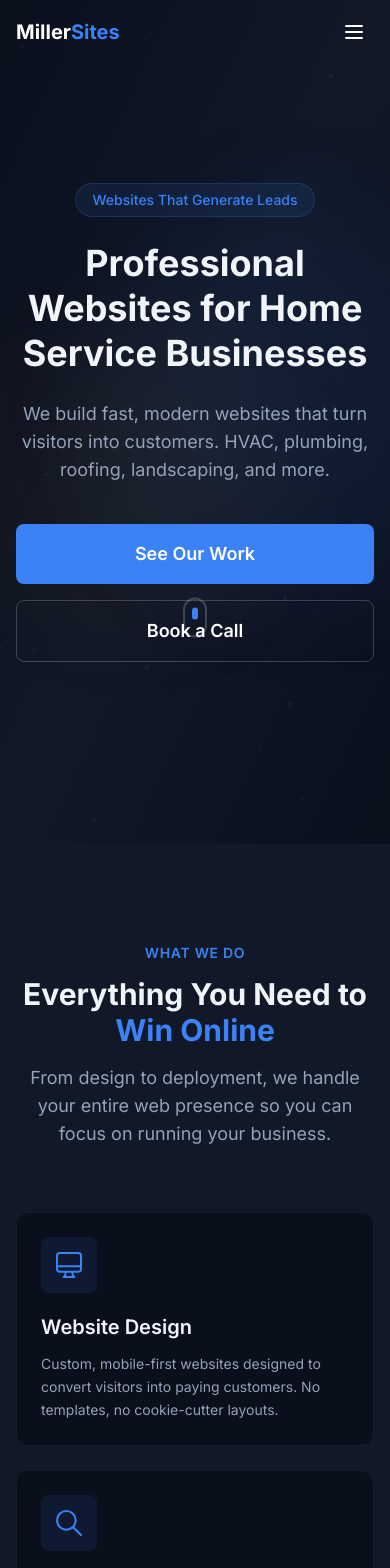
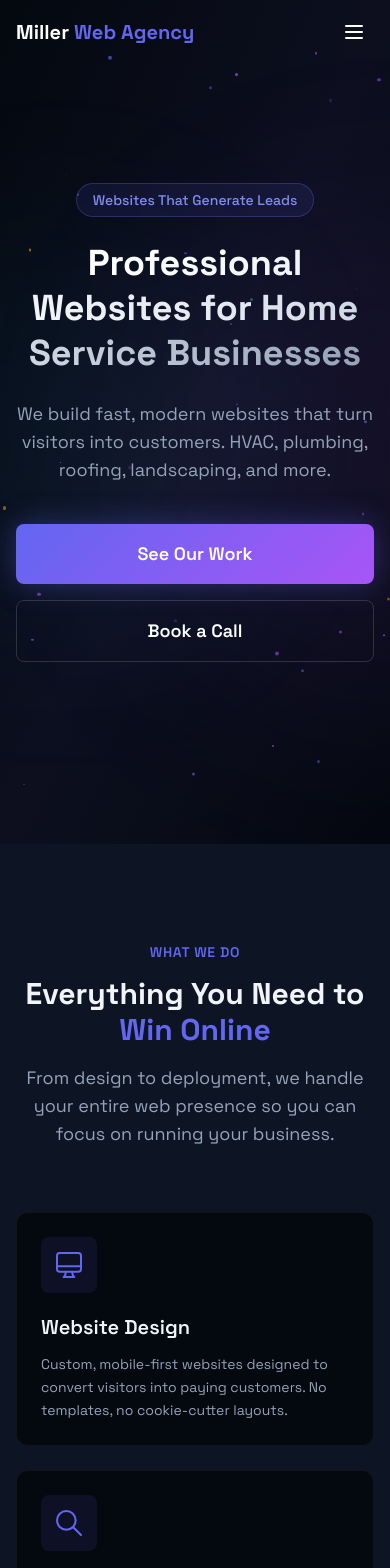
Before and after one commit to ethanmillerinvestments-code/miller-sites, a Next.js app: page / in a window 390 px wide. Shown: the top 1568 px of the page. Built offline with nearby package versions, Linux system fonts and the light colour scheme.

Commit message:
Redesign: Miller Web Agency rebrand, new colors/font, parallax bg, monthly pricing

```diff
--- a/src/app/globals.css
+++ b/src/app/globals.css
@@ -3,7 +3,7 @@
 @tailwind utilities;
 
 :root {
-  --background: #0a0f1c;
+  --background: #04080f;
   --foreground: #f1f5f9;
 }
 
@@ -17,14 +17,14 @@ body {
 }
 
 ::-webkit-scrollbar {
-  width: 8px;
+  width: 6px;
 }
 
 ::-webkit-scrollbar-track {
-  background: #0a0f1c;
+  background: #04080f;
 }
 
 ::-webkit-scrollbar-thumb {
-  background: #3b82f6;
+  background: linear-gradient(180deg, #6366f1, #a855f7);
   border-radius: 4px;
 }
--- a/src/app/layout.tsx
+++ b/src/app/layout.tsx
@@ -1,14 +1,15 @@
 import type { Metadata } from "next";
-import { Inter } from "next/font/google";
+import { Space_Grotesk } from "next/font/google";
 import "./globals.css";
 
-const inter = Inter({
+const spaceGrotesk = Space_Grotesk({
   subsets: ["latin"],
-  variable: "--font-inter",
+  variable: "--font-space",
+  weight: ["300", "400", "500", "600", "700"],
 });
 
 export const metadata: Metadata = {
-  title: "MillerSites - Professional Websites for Home Service Businesses",
+  title: "Miller Web Agency - Websites That Generate Leads",
   description:
     "We build high-converting websites for HVAC, plumbing, roofing, landscaping, and other home service businesses. Get more leads with a professional online presence.",
 };
@@ -20,7 +21,7 @@ export default function RootLayout({
 }>) {
   return (
     <html lang="en" className="scroll-smooth">
-      <body className={`${inter.variable} font-sans antialiased bg-navy text-slate-100`}>
+      <body className={`${spaceGrotesk.variable} font-sans antialiased bg-navy text-slate-100`}>
         {children}
       </body>
     </html>
--- a/src/app/page.tsx
+++ b/src/app/page.tsx
@@ -9,12 +9,14 @@ import Testimonials from "@/components/Testimonials";
 import FAQ from "@/components/FAQ";
 import Contact from "@/components/Contact";
 import Footer from "@/components/Footer";
+import ParallaxBackground from "@/components/ParallaxBackground";
 
 export default function Home() {
   return (
     <>
+      <ParallaxBackground />
       <Navbar />
-      <main>
+      <main className="relative z-10">
         <Hero />
         <Services />
         <Industries />
--- a/src/components/Footer.tsx
+++ b/src/components/Footer.tsx
@@ -6,7 +6,7 @@ export default function Footer() {
           {/* Brand */}
           <div className="md:col-span-2">
             <span className="text-2xl font-bold text-white">
-              Miller<span className="text-electric">Sites</span>
+              Miller <span className="text-electric">Web Agency</span>
             </span>
             <p className="text-slate-400 mt-3 max-w-sm text-sm leading-relaxed">
               Professional websites for home service businesses.
--- a/src/components/Hero.tsx
+++ b/src/components/Hero.tsx
@@ -5,16 +5,18 @@ import { useEffect, useState } from "react";
 
 function Particles() {
   const [particles, setParticles] = useState<
-    { x: number; y: number; size: number; delay: number }[]
+    { x: number; y: number; size: number; delay: number; color: string }[]
   >([]);
 
   useEffect(() => {
+    const colors = ["#6366f1", "#22d3ee", "#a855f7", "#f59e0b"];
     setParticles(
-      Array.from({ length: 30 }, () => ({
+      Array.from({ length: 40 }, () => ({
         x: Math.random() * 100,
         y: Math.random() * 100,
-        size: Math.random() * 4 + 1,
-        delay: Math.random() * 5,
+        size: Math.random() * 3 + 1,
+        delay: Math.random() * 6,
+        color: colors[Math.floor(Math.random() * colors.length)],
       }))
     );
   }, []);
@@ -24,10 +26,21 @@ function Particles() {
       {particles.map((p, i) => (
         <motion.div
           key={i}
-          className="absolute rounded-full bg-electric/20"
-          style={{ left: `${p.x}%`, top: `${p.y}%`, width: p.size, height: p.size }}
-          animate={{ y: [0, -30, 0], opacity: [0.2, 0.6, 0.2] }}
-          transition={{ duration: 4 + Math.random() * 3, repeat: Infinity, delay: p.delay }}
+          className="absolute rounded-full"
+          style={{
+            left: `${p.x}%`,
+            top: `${p.y}%`,
+            width: p.size,
+            height: p.size,
+            backgroundColor: p.color,
+            opacity: 0.4,
+          }}
+          animate={{ y: [0, -40, 0], opacity: [0.2, 0.7, 0.2] }}
+          transition={{
+            duration: 5 + Math.random() * 4,
+            repeat: Infinity,
+            delay: p.delay,
+          }}
         />
       ))}
     </div>
@@ -48,14 +61,18 @@ function TypewriterText({ text }: { text: string }) {
         setDone(true);
         clearInterval(interval);
       }
-    }, 50);
+    }, 45);
     return () => clearInterval(interval);
   }, [text]);
 
   return (
     <span>
       {displayed}
-      {!done && <span className="animate-pulse text-electric">|</span>}
+      {!done && (
+        <span className="animate-pulse" style={{ color: "#6366f1" }}>
+          |
+        </span>
+      )}
     </span>
   );
 }
@@ -63,10 +80,12 @@ function TypewriterText({ text }: { text: string }) {
 export default function Hero() {
   return (
     <section className="relative min-h-screen flex items-center justify-center overflow-hidden">
-      {/* Gradient background */}
-      <div className="absolute inset-0 bg-gradient-to-br from-navy via-navy-light to-navy" />
-      <div className="absolute top-1/4 left-1/4 w-96 h-96 bg-electric/10 rounded-full blur-3xl animate-pulse-glow" />
-      <div className="absolute bottom-1/4 right-1/4 w-80 h-80 bg-gold/5 rounded-full blur-3xl animate-pulse-glow" />
+      {/* Rich gradient background */}
+      <div className="absolute inset-0 bg-gradient-to-br from-[#04080f] via-[#0d0f1f] to-[#04080f]" />
+
+      {/* Hero-specific glows */}
+      <div className="absolute top-1/4 left-1/3 w-[500px] h-[500px] rounded-full bg-violet-brand/15 blur-[100px] animate-pulse-glow" />
+      <div className="absolute bottom-1/4 right-1/3 w-[400px] h-[400px] rounded-full bg-cyan-brand/10 blur-[100px] animate-pulse-glow" />
 
       <Particles />
 
@@ -76,7 +95,14 @@ export default function Hero() {
           animate={{ opacity: 1, y: 0 }}
           transition={{ duration: 0.8 }}
         >
-          <span className="inline-block bg-electric/10 text-electric text-sm font-medium px-4 py-1.5 rounded-full mb-6 border border-electric/20">
+          <span
+            className="inline-block text-sm font-medium px-4 py-1.5 rounded-full mb-6 border"
+            style={{
+              background: "rgba(99,102,241,0.1)",
+              color: "#818cf8",
+              borderColor: "rgba(99,102,241,0.3)",
+            }}
+          >
             Websites That Generate Leads
           </span>
         </motion.div>
@@ -87,7 +113,9 @@ export default function Hero() {
           transition={{ duration: 0.8, delay: 0.2 }}
           className="text-4xl sm:text-5xl md:text-7xl font-bold leading-tight mb-6"
         >
-          <TypewriterText text="Professional Websites for Home Service Businesses" />
+          <span className="bg-gradient-to-r from-white via-slate-200 to-slate-400 bg-clip-text text-transparent">
+            <TypewriterText text="Professional Websites for Home Service Businesses" />
+          </span>
         </motion.h1>
 
         <motion.p
@@ -106,34 +134,29 @@ export default function Hero() {
           transition={{ duration: 0.8, delay: 0.6 }}
           className="flex flex-col sm:flex-row gap-4 justify-center"
         >
-          <a
+          <motion.a
             href="#results"
-            className="bg-electric hover:bg-electric-dark text-white font-semibold px-8 py-4 rounded-lg text-lg transition-all hover:shadow-lg hover:shadow-electric/25"
+            whileHover={{ scale: 1.07 }}
+            whileTap={{ scale: 0.97 }}
+            transition={{ type: "spring", stiffness: 400 }}
+            className="relative overflow-hidden font-semibold px-8 py-4 rounded-lg text-lg text-white"
+            style={{
+              background: "linear-gradient(135deg, #6366f1, #a855f7)",
+              boxShadow: "0 0 30px rgba(99,102,241,0.35)",
+            }}
           >
             See Our Work
-          </a>
-          <a
+          </motion.a>
+          <motion.a
             href="#contact"
-            className="border border-white/20 hover:border-white/40 text-white font-semibold px-8 py-4 rounded-lg text-lg transition-all hover:bg-white/5"
+            whileHover={{ scale: 1.07 }}
+            whileTap={{ scale: 0.97 }}
+            transition={{ type: "spring", stiffness: 400 }}
+            className="font-semibold px-8 py-4 rounded-lg text-lg text-white border transition-colors"
+            style={{ borderColor: "rgba(255,255,255,0.15)" }}
           >
             Book a Call
-          </a>
-        </motion.div>
-
-        {/* Scroll indicator */}
-        <motion.div
-          initial={{ opacity: 0 }}
-          animate={{ opacity: 1 }}
-          transition={{ delay: 1.5 }}
-          className="absolute bottom-8 left-1/2 -translate-x-1/2"
-        >
-          <motion.div
-            animate={{ y: [0, 8, 0] }}
-            transition={{ duration: 2, repeat: Infinity }}
-            className="w-6 h-10 border-2 border-white/20 rounded-full flex justify-center"
-          >
-            <motion.div className="w-1.5 h-3 bg-electric rounded-full mt-2" />
-          </motion.div>
+          </motion.a>
         </motion.div>
       </div>
     </section>
--- a/src/components/Navbar.tsx
+++ b/src/components/Navbar.tsx
@@ -37,7 +37,7 @@ export default function Navbar() {
         <div className="flex items-center justify-between h-16 sm:h-20">
           <a href="#" className="flex items-center gap-2">
             <span className="text-xl sm:text-2xl font-bold text-white">
-              Miller<span className="text-electric">Sites</span>
+              Miller <span className="text-electric">Web Agency</span>
             </span>
           </a>
 
--- /dev/null
+++ b/src/components/ParallaxBackground.tsx
@@ -0,0 +1,90 @@
+"use client";
+
+import { useScroll, useTransform, motion } from "framer-motion";
+
+export default function ParallaxBackground() {
+  const { scrollYProgress } = useScroll();
+
+  const y1 = useTransform(scrollYProgress, [0, 1], ["0%", "-40%"]);
+  const y2 = useTransform(scrollYProgress, [0, 1], ["0%", "30%"]);
+  const y3 = useTransform(scrollYProgress, [0, 1], ["0%", "-60%"]);
+  const y4 = useTransform(scrollYProgress, [0, 1], ["0%", "50%"]);
+  const scale1 = useTransform(scrollYProgress, [0, 0.5, 1], [1, 1.4, 1.8]);
+  const scale2 = useTransform(scrollYProgress, [0, 0.5, 1], [1, 1.2, 1.5]);
+  const rotate1 = useTransform(scrollYProgress, [0, 1], [0, 180]);
+  const rotate2 = useTransform(scrollYProgress, [0, 1], [0, -120]);
+  const opacity1 = useTransform(scrollYProgress, [0, 0.3, 0.7, 1], [0.15, 0.25, 0.2, 0.1]);
+  const opacity2 = useTransform(scrollYProgress, [0, 0.3, 0.7, 1], [0.1, 0.2, 0.25, 0.15]);
+
+  return (
+    <div className="fixed inset-0 pointer-events-none overflow-hidden z-0">
+      {/* Large violet orb - top left, moves up fast */}
+      <motion.div
+        style={{ y: y1, scale: scale1, opacity: opacity1 }}
+        className="absolute -top-40 -left-40 w-[600px] h-[600px] rounded-full"
+        aria-hidden
+      >
+        <div className="w-full h-full rounded-full bg-violet-brand/20 blur-[120px]" />
+      </motion.div>
+
+      {/* Cyan orb - bottom right, moves down */}
+      <motion.div
+        style={{ y: y2, scale: scale2, opacity: opacity2 }}
+        className="absolute -bottom-60 -right-40 w-[700px] h-[700px] rounded-full"
+        aria-hidden
+      >
+        <div className="w-full h-full rounded-full bg-cyan-brand/15 blur-[140px]" />
+      </motion.div>
+
+      {/* Electric indigo orb - center, moves up slow */}
+      <motion.div
+        style={{ y: y3, opacity: opacity1 }}
+        className="absolute top-1/2 left-1/2 -translate-x-1/2 -translate-y-1/2 w-[500px] h-[500px] rounded-full"
+        aria-hidden
+      >
+        <div className="w-full h-full rounded-full bg-electric/10 blur-[100px]" />
+      </motion.div>
+
+      {/* Gold accent - mid left, moves down */}
+      <motion.div
+        style={{ y: y4, opacity: opacity2 }}
+        className="absolute top-[60%] -left-20 w-[300px] h-[300px] rounded-full"
+        aria-hidden
+      >
+        <div className="w-full h-full rounded-full bg-gold/10 blur-[80px]" />
+      </motion.div>
+
+      {/* Rotating grid ring - top right */}
+      <motion.div
+        style={{ rotate: rotate1, y: y1, opacity: opacity2 }}
+        className="absolute top-20 right-20 w-[400px] h-[400px]"
+        aria-hidden
+      >
+        <div className="w-full h-full rounded-full border border-electric/10" />
+        <div className="absolute inset-8 rounded-full border border-violet-brand/10" />
+        <div className="absolute inset-16 rounded-full border border-cyan-brand/10" />
+      </motion.div>
+
+      {/* Rotating ring - bottom left */}
+      <motion.div
+        style={{ rotate: rotate2, y: y2, opacity: opacity2 }}
+        className="absolute bottom-40 left-10 w-[300px] h-[300px]"
+        aria-hidden
+      >
+        <div className="w-full h-full rounded-full border border-violet-brand/10" />
+        <div className="absolute inset-8 rounded-full border border-electric/10" />
+      </motion.div>
+
+      {/* Subtle grid overlay */}
+      <div
+        className="absolute inset-0 opacity-[0.03]"
+        style={{
+          backgroundImage:
+            "linear-gradient(rgba(99,102,241,0.5) 1px, transparent 1px), linear-gradient(90deg, rgba(99,102,241,0.5) 1px, transparent 1px)",
+          backgroundSize: "80px 80px",
+        }}
+        aria-hidden
+      />
+    </div>
+  );
+}
--- a/src/components/Pricing.tsx
+++ b/src/components/Pricing.tsx
@@ -1,75 +1,171 @@
 "use client";
 
 import { motion } from "framer-motion";
+import { useState } from "react";
 import ScrollReveal from "./ScrollReveal";
 
-const tiers = [
+const buildTiers = [
   {
     name: "Starter",
-    price: "$497",
+    price: "$797",
+    note: "one-time",
     description: "Perfect for new businesses that need a professional online presence fast.",
     features: [
       "5-page custom website",
       "Mobile responsive",
       "Contact form + click-to-call",
-      "Basic SEO setup",
-      "Google Business integration",
-      "1 round of revisions",
-      "2-week delivery",
+      "Basic on-page SEO",
+      "Google Business setup",
+      "Speed optimized",
+      "1 revision round",
+      "14-day delivery",
     ],
     popular: false,
+    cta: "Get Started",
   },
   {
     name: "Growth",
-    price: "$997",
-    description: "For businesses ready to dominate their local market with a lead-generating machine.",
+    price: "$1,497",
+    note: "one-time",
+    description: "For businesses ready to dominate their local market and generate consistent leads.",
     features: [
       "10-page custom website",
-      "Advanced SEO optimization",
-      "Lead capture system",
-      "Review integration",
-      "Speed optimization",
-      "Analytics dashboard",
-      "3 rounds of revisions",
+      "Advanced local SEO",
+      "Lead capture + CRM integration",
+      "Google Reviews widget",
+      "Before/after gallery",
+      "Analytics dashboard setup",
+      "Blog-ready structure",
+      "3 revision rounds",
       "10-day delivery",
     ],
     popular: true,
+    cta: "Most Popular",
   },
   {
     name: "Premium",
-    price: "$1,997",
-    description: "The full package. Everything you need to be the top business in your area.",
+    price: "$2,997",
+    note: "one-time",
+    description: "The full package for established businesses that want to be the #1 result in their market.",
     features: [
       "Unlimited pages",
-      "Custom animations",
-      "Blog / content system",
-      "Booking system integration",
-      "Priority support",
-      "Monthly maintenance (3 mo)",
+      "Custom animations + micro-interactions",
+      "Online booking system",
+      "Client portal",
       "Competitor analysis",
+      "Full SEO audit + strategy",
+      "Google Ads landing page",
       "Unlimited revisions",
       "7-day delivery",
     ],
     popular: false,
+    cta: "Get Started",
+  },
+];
+
+const retainerTiers = [
+  {
+    name: "Maintenance",
+    price: "$97",
+    note: "/month",
+    description: "Keep your site fast, secure, and up to date.",
+    features: [
+      "Monthly content updates",
+      "Security monitoring",
+      "Speed optimization checks",
+      "Uptime monitoring",
+      "Priority email support",
+    ],
+    popular: false,
+    cta: "Add On",
+  },
+  {
+    name: "Growth Plan",
+    price: "$297",
+    note: "/month",
+    description: "Ongoing SEO and lead generation to grow your rankings every month.",
+    features: [
+      "Everything in Maintenance",
+      "2x monthly blog posts",
+      "Local SEO optimization",
+      "Google Business management",
+      "Monthly performance report",
+      "Backlink building",
+    ],
+    popular: true,
+    cta: "Best Value",
+  },
+  {
+    name: "Agency Partner",
+    price: "$597",
+    note: "/month",
+    description: "Full-service digital marketing partner for businesses scaling fast.",
+    features: [
+      "Everything in Growth Plan",
+      "Google Ads management",
+      "Landing page A/B testing",
+      "Lead tracking dashboard",
+      "Monthly strategy call",
+      "Social proof automation",
+    ],
+    popular: false,
+    cta: "Let's Talk",
   },
 ];
 
 export default function Pricing() {
+  const [view, setView] = useState<"build" | "monthly">("build");
+  const tiers = view === "build" ? buildTiers : retainerTiers;
+
   return (
-    <section id="pricing" className="py-24 sm:py-32 bg-navy-light">
+    <section id="pricing" className="py-24 sm:py-32 bg-navy-light/50">
       <div className="max-w-7xl mx-auto px-4 sm:px-6 lg:px-8">
         <ScrollReveal>
-          <div className="text-center mb-16">
+          <div className="text-center mb-12">
             <span className="text-electric text-sm font-semibold tracking-wider uppercase">
               Pricing
             </span>
             <h2 className="text-3xl sm:text-4xl md:text-5xl font-bold mt-3 mb-4">
               Simple, <span className="text-electric">Transparent</span> Pricing
             </h2>
-            <p className="text-slate-400 max-w-2xl mx-auto text-lg">
-              No hidden fees, no monthly contracts to start. Pick the plan
-              that fits your business.
+            <p className="text-slate-400 max-w-2xl mx-auto text-lg mb-8">
+              Pay once to build your site, then grow with a monthly plan.
+              No hidden fees, no surprises.
             </p>
+
+            {/* Toggle */}
+            <div className="inline-flex bg-navy rounded-xl p-1 border border-white/5">
+              <button
+                onClick={() => setView("build")}
+                className={`px-6 py-2.5 rounded-lg text-sm font-semibold transition-all ${
+                  view === "build"
+                    ? "text-white"
+                    : "text-slate-400 hover:text-white"
+                }`}
+                style={
+                  view === "build"
+                    ? { background: "linear-gradient(135deg, #6366f1, #a855f7)" }
+                    : {}
+                }
+              >
+                Website Build
+              </button>
+              <button
+                onClick={() => setView("monthly")}
+                className={`px-6 py-2.5 rounded-lg text-sm font-semibold transition-all ${
+                  view === "monthly"
+                    ? "text-white"
+                    : "text-slate-400 hover:text-white"
+                }`}
+                style={
+                  view === "monthly"
+                    ? { background: "linear-gradient(135deg, #6366f1, #a855f7)" }
+                    : {}
+                }
+              >
+                Monthly Plans
+              </button>
+            </div>
           </div>
         </ScrollReveal>
 
@@ -81,13 +177,21 @@ export default function Pricing() {
                 transition={{ type: "spring", stiffness: 300 }}
                 className={`relative rounded-2xl p-8 h-full flex flex-col ${
                   tier.popular
-                    ? "bg-gradient-to-b from-electric/10 to-navy border-2 border-electric shadow-lg shadow-electric/10"
+                    ? "border-2 border-electric/50"
                     : "bg-navy border border-white/5"
                 }`}
+                style={
+                  tier.popular
+                    ? { background: "linear-gradient(160deg, rgba(99,102,241,0.12), rgba(4,8,15,0.9))" }
+                    : {}
+                }
               >
                 {tier.popular && (
-                  <div className="absolute -top-4 left-1/2 -translate-x-1/2 bg-electric text-white text-sm font-semibold px-4 py-1 rounded-full">
-                    Most Popular
+                  <div
+                    className="absolute -top-4 left-1/2 -translate-x-1/2 text-white text-sm font-semibold px-4 py-1 rounded-full"
+                    style={{ background: "linear-gradient(135deg, #6366f1, #a855f7)" }}
+                  >
+                    {tier.cta}
                   </div>
                 )}
 
@@ -95,7 +199,7 @@ export default function Pricing() {
                   <h3 className="text-xl font-semibold mb-2">{tier.name}</h3>
                   <div className="flex items-baseline gap-1 mb-3">
                     <span className="text-4xl font-bold text-white">{tier.price}</span>
-                    <span className="text-slate-400 text-sm">one-time</span>
+                    <span className="text-slate-400 text-sm">{tier.note}</span>
                   </div>
                   <p className="text-slate-400 text-sm">{tier.description}</p>
                 </div>
@@ -104,37 +208,52 @@ export default function Pricing() {
                   {tier.features.map((feature) => (
                     <li key={feature} className="flex items-start gap-3 text-sm text-slate-300">
                       <svg
-                        className="w-5 h-5 text-electric shrink-0 mt-0.5"
+                        className="w-5 h-5 shrink-0 mt-0.5"
+                        style={{ color: "#6366f1" }}
                         fill="none"
                         stroke="currentColor"
                         viewBox="0 0 24 24"
                       >
-                        <path
-                          strokeLinecap="round"
-                          strokeLinejoin="round"
-                          strokeWidth={2}
-                          d="M5 13l4 4L19 7"
-                        />
+                        <path strokeLinecap="round" strokeLinejoin="round" strokeWidth={2} d="M5 13l4 4L19 7" />
                       </svg>
                       {feature}
                     </li>
                   ))}
                 </ul>
 
-                <a
+                <motion.a
                   href="#contact"
+                  whileHover={{ scale: 1.05 }}
+                  whileTap={{ scale: 0.97 }}
+                  transition={{ type: "spring", stiffness: 400 }}
                   className={`block text-center py-3 rounded-lg font-semibold transition-all ${
                     tier.popular
-                      ? "bg-electric hover:bg-electric-dark text-white shadow-lg shadow-electric/20"
+                      ? "text-white"
                       : "bg-white/5 hover:bg-white/10 text-white border border-white/10"
                   }`}
+                  style={
+                    tier.popular
+                      ? { background: "linear-gradient(135deg, #6366f1, #a855f7)", boxShadow: "0 0 20px rgba(99,102,241,0.3)" }
+                      : {}
+                  }
                 >
                   Get Started
-                </a>
+                </motion.a>
               </motion.div>
             </ScrollReveal>
           ))}
         </div>
+
+        {view === "build" && (
+          <ScrollReveal delay={0.3}>
+            <p className="text-center text-slate-400 text-sm mt-8">
+              Add a monthly plan after launch and save 20%.{" "}
+              <button onClick={() => setView("monthly")} className="text-electric hover:underline">
+                View monthly plans →
+              </button>
+            </p>
+          </ScrollReveal>
+        )}
       </div>
     </section>
   );
--- a/tailwind.config.ts
+++ b/tailwind.config.ts
@@ -10,27 +10,34 @@ const config: Config = {
     extend: {
       colors: {
         navy: {
-          DEFAULT: "#0a0f1c",
-          light: "#111827",
-          lighter: "#1a2235",
+          DEFAULT: "#04080f",
+          light: "#0d1424",
+          lighter: "#151f35",
         },
         electric: {
-          DEFAULT: "#3b82f6",
-          dark: "#2563eb",
-          light: "#60a5fa",
+          DEFAULT: "#6366f1",
+          dark: "#4f46e5",
+          light: "#818cf8",
+        },
+        cyan: {
+          brand: "#22d3ee",
         },
         gold: {
           DEFAULT: "#f59e0b",
           light: "#fbbf24",
         },
+        violet: {
+          brand: "#a855f7",
+        },
       },
       fontFamily: {
-        sans: ["Inter", "system-ui", "sans-serif"],
+        sans: ["Space Grotesk", "system-ui", "sans-serif"],
       },
       animation: {
         "float": "float 6s ease-in-out infinite",
         "float-delayed": "float 6s ease-in-out 3s infinite",
-        "pulse-glow": "pulse-glow 2s ease-in-out infinite",
+        "pulse-glow": "pulse-glow 3s ease-in-out infinite",
+        "spin-slow": "spin 20s linear infinite",
       },
       keyframes: {
         float: {
@@ -38,8 +45,8 @@ const config: Config = {
           "50%": { transform: "translateY(-20px)" },
         },
         "pulse-glow": {
-          "0%, 100%": { opacity: "0.4" },
-          "50%": { opacity: "0.8" },
+          "0%, 100%": { opacity: "0.3" },
+          "50%": { opacity: "0.7" },
         },
       },
     },
```
